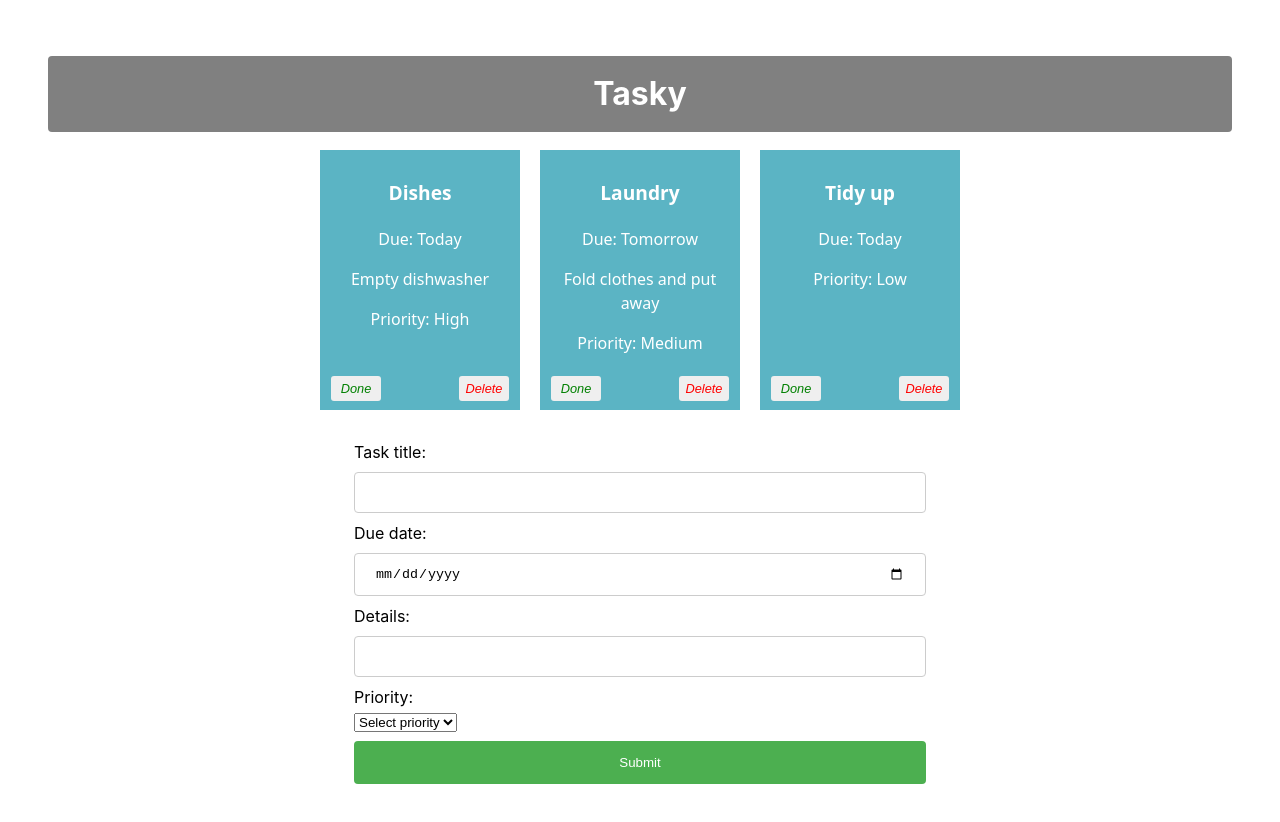
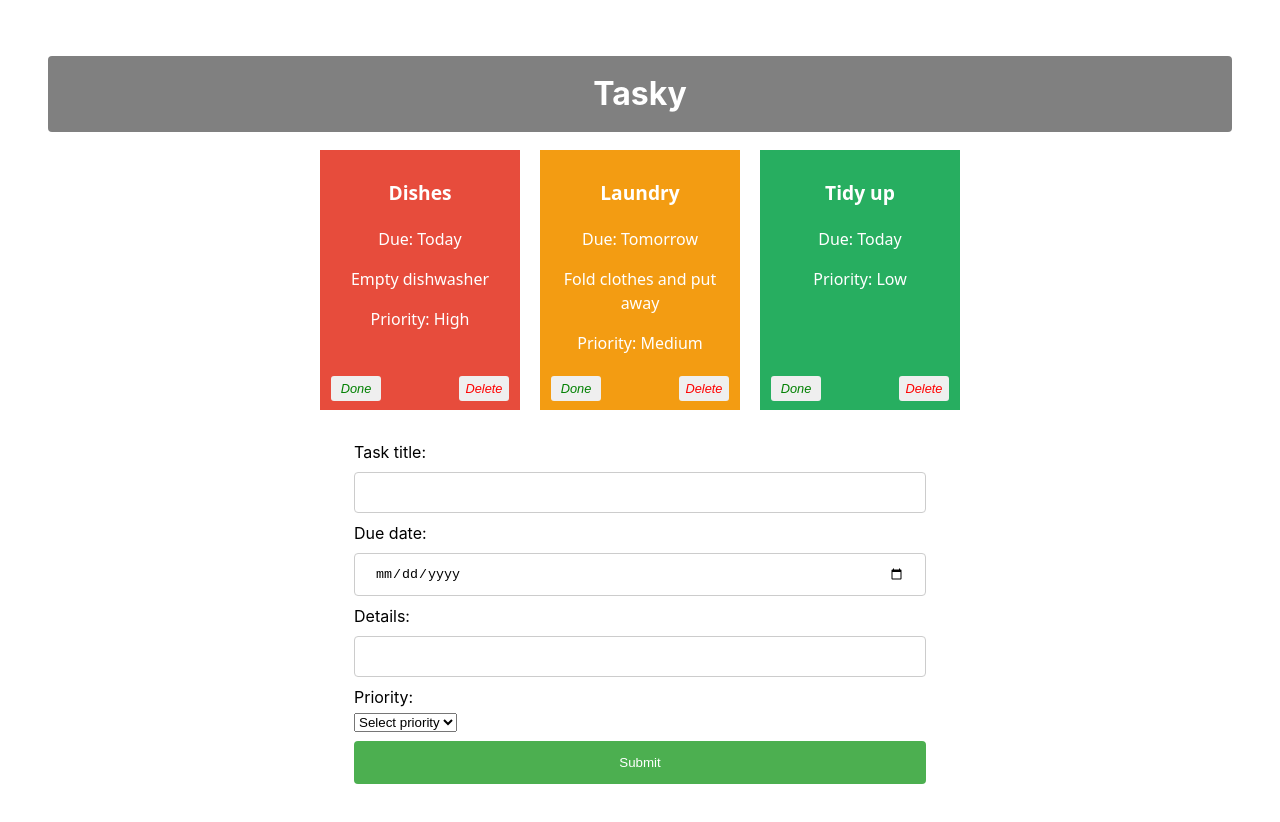
Before and after one commit to karinagassanova/react-basics-labs, a React (Vite) app in the folder webapp2/: page / in a window 1280 px wide. Shown: the top 822 px of the page. Built offline with nearby package versions, Linux system fonts and the light colour scheme.

Commit message:
Tasky Lab 2b - Exercises done

```diff
--- a/webapp2/src/App.jsx
+++ b/webapp2/src/App.jsx
@@ -3,7 +3,6 @@ import './App.css';
 import Task from './components/Task';
 import AddTaskForm from './components/Form';
 import { v4 as uuidv4 } from 'uuid';
-
 
 function App() {
   const [taskState, setTaskState] = useState({
@@ -14,10 +13,11 @@ function App() {
     ]
   });
 
-  const [ formState, setFormState ] = useState({
+  const [formState, setFormState] = useState({
     title: "",
     description: "",
-    deadline: ""
+    deadline: "",
+    priority: ""
   });
 
   const doneHandler = (taskIndex) => {
@@ -30,13 +30,13 @@ function App() {
   const deleteHandler = (taskIndex) => {
     const tasks = [...taskState.tasks];
     tasks.splice(taskIndex, 1);
-    setTaskState({tasks});
-  }
+    setTaskState({ tasks });
+  };
 
   const formChangeHandler = (event) => {
-    let form = {...formState};
+    let form = { ...formState };
 
-    switch(event.target.name) {
+    switch (event.target.name) {
       case "title":
         form.title = event.target.value;
         break;
@@ -46,27 +46,29 @@ function App() {
       case "deadline":
         form.deadline = event.target.value;
         break;
+      case "priority":
+        form.priority = event.target.value;
+        break;
       default:
         form = formState;
     }
+
     setFormState(form);
-  }
-
-  console.log(formState);
+  };
 
   const formSubmitHandler = (event) => {
     event.preventDefault();
 
     const tasks = [...taskState.tasks];
-    const form = {...formState};
+    const form = { ...formState };
 
     form.id = uuidv4();
+    form.done = false;
 
     tasks.push(form);
-    setTaskState({tasks});
-  }
-
-
+    setTaskState({ tasks });
+    setFormState({ title: "", description: "", deadline: "", priority: "" });
+  };
 
   return (
     <div className="container">
@@ -80,7 +82,7 @@ function App() {
           priority={task.priority}
           markDone={() => doneHandler(index)}
           done={task.done}
-          deleteTask = {() => deleteHandler(index)}
+          deleteTask={() => deleteHandler(index)}
         />
       ))}
       <AddTaskForm submit={formSubmitHandler} change={formChangeHandler} />
--- a/webapp2/src/components/Task.jsx
+++ b/webapp2/src/components/Task.jsx
@@ -1,8 +1,27 @@
 import React from 'react';
 
 const Task = (props) => {
+  let bgColor;
+  if (props.done) {
+    bgColor = 'lightgrey';
+  } else {
+    switch (props.priority) {
+      case 'High':
+        bgColor = '#e74c3c'; // red
+        break;
+      case 'Medium':
+        bgColor = '#f39c12'; // orange
+        break;
+      case 'Low':
+        bgColor = '#27ae60'; // green
+        break;
+      default:
+        bgColor = '#5bb4c4'; // fallback
+    }
+  }
+
   return (
-    <div className="card" style={{backgroundColor: props.done ? 'lightgrey' : '#5bb4c4'}}>
+    <div className="card" style={{ backgroundColor: bgColor }}>
       <p className="title">{props.title}</p>
       <p>Due: {props.deadline}</p>
       <p>{props.description}</p>
```
Lines whose indentation alone changed are shown as unchanged.
